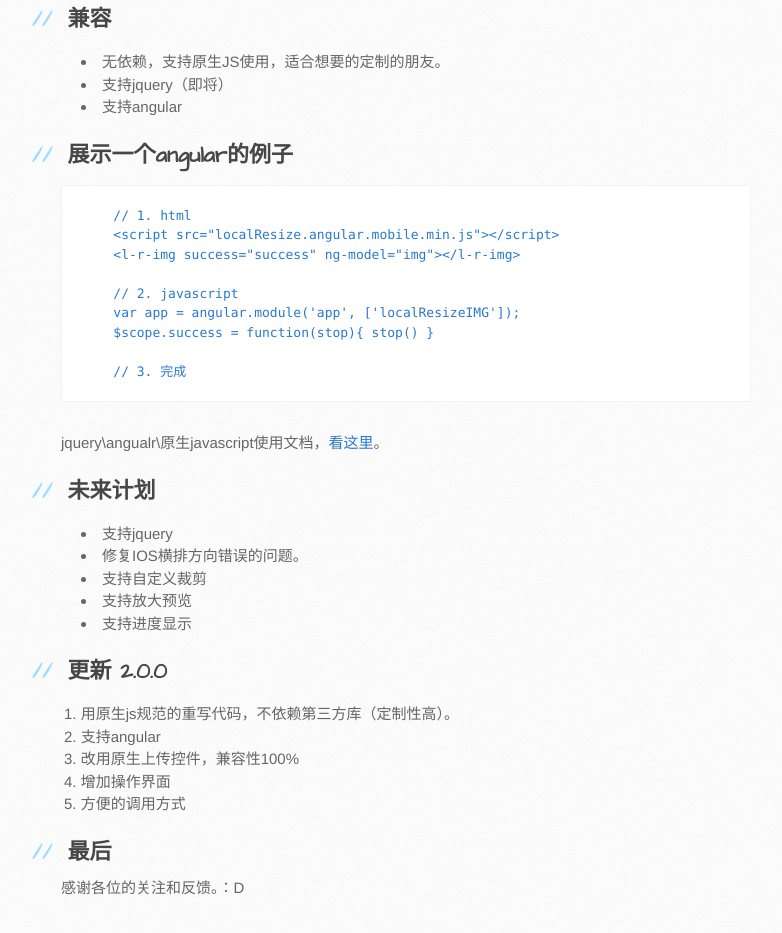
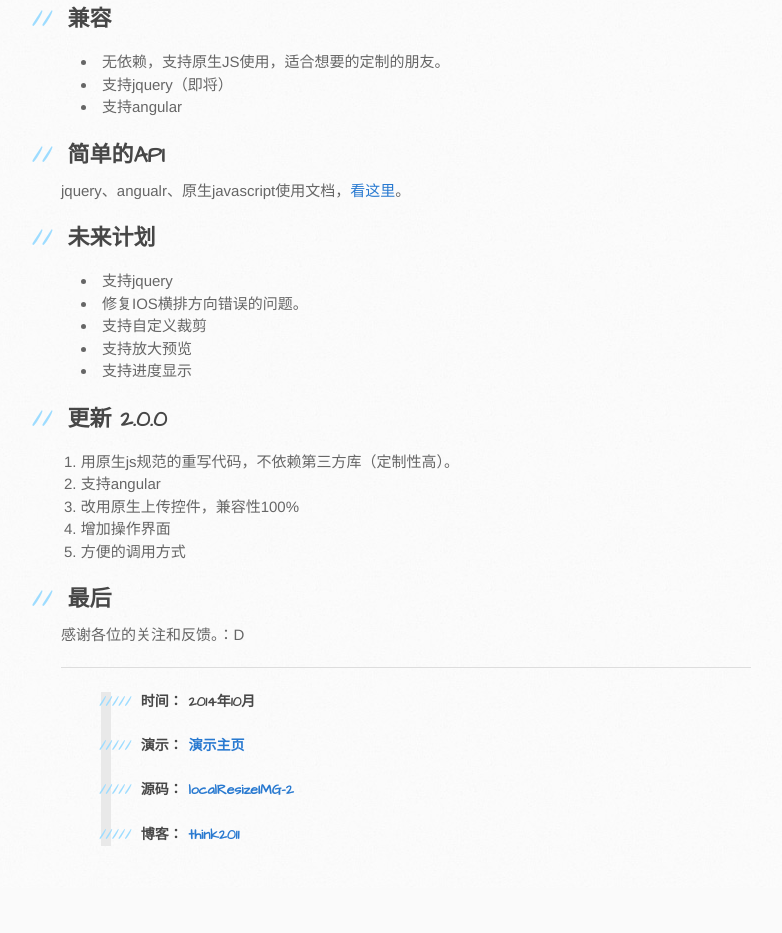
Before and after one commit to tanzhihang/localResizeIMG-2, a plain HTML site: page index.html in a window 1280 px wide. Shown: the part 936-1869 px from the top of the page, without its empty margins (109-891 px from the left). After the commit the page ends 1824 px from the top, so only its background shows below. Drawn offline with Linux system fonts and the light colour scheme.

```diff
--- a/index.html
+++ b/index.html
@@ -63,20 +63,9 @@
 </ul>
 
 <h2>
-<a name="%E5%B1%95%E7%A4%BA%E4%B8%80%E4%B8%AAangular%E7%9A%84%E4%BE%8B%E5%AD%90" class="anchor" href="#%E5%B1%95%E7%A4%BA%E4%B8%80%E4%B8%AAangular%E7%9A%84%E4%BE%8B%E5%AD%90"><span class="octicon octicon-link"></span></a>展示一个angular的例子</h2>
+<a name="%E7%AE%80%E5%8D%95%E7%9A%84api" class="anchor" href="#%E7%AE%80%E5%8D%95%E7%9A%84api"><span class="octicon octicon-link"></span></a>简单的API</h2>
 
-<pre><code>    // 1. html
-    &lt;script src="localResize.angular.mobile.min.js"&gt;&lt;/script&gt;
-    &lt;l-r-img success="success" ng-model="img"&gt;&lt;/l-r-img&gt;
-
-    // 2. javascript
-    var app = angular.module('app', ['localResizeIMG']);
-    $scope.success = function(stop){ stop() }
-
-    // 3. 完成
-</code></pre>
-
-<p>jquery\angualr\原生javascript使用文档，<a href="https://github.com/think2011/localResizeIMG-2/wiki">看这里</a>。</p>
+<p>jquery、angualr、原生javascript使用文档，<a href="https://github.com/think2011/localResizeIMG-2/wiki">看这里</a>。</p>
 
 <h2>
 <a name="%E6%9C%AA%E6%9D%A5%E8%AE%A1%E5%88%92" class="anchor" href="#%E6%9C%AA%E6%9D%A5%E8%AE%A1%E5%88%92"><span class="octicon octicon-link"></span></a>未来计划</h2>
@@ -104,6 +93,25 @@
 <a name="%E6%9C%80%E5%90%8E" class="anchor" href="#%E6%9C%80%E5%90%8E"><span class="octicon octicon-link"></span></a>最后</h2>
 
 <p>感谢各位的关注和反馈。：D</p>
+
+<hr>
+
+<blockquote>
+<h5>
+<a name="%E6%97%B6%E9%97%B4-2014%E5%B9%B410%E6%9C%88" class="anchor" href="#%E6%97%B6%E9%97%B4-2014%E5%B9%B410%E6%9C%88"><span class="octicon octicon-link"></span></a>时间： 2014年10月</h5>
+
+<h5>
+<a name="%E6%BC%94%E7%A4%BA-%E6%BC%94%E7%A4%BA%E4%B8%BB%E9%A1%B5" class="anchor" href="#%E6%BC%94%E7%A4%BA-%E6%BC%94%E7%A4%BA%E4%B8%BB%E9%A1%B5"><span class="octicon octicon-link"></span></a>演示： <a href="http://think2011.github.io/localResizeIMG-2/">演示主页</a>
+</h5>
+
+<h5>
+<a name="%E6%BA%90%E7%A0%81-localresizeimg-2" class="anchor" href="#%E6%BA%90%E7%A0%81-localresizeimg-2"><span class="octicon octicon-link"></span></a>源码： <a href="https://github.com/think2011/localResizeIMG-2">localResizeIMG-2</a>
+</h5>
+
+<h5>
+<a name="%E5%8D%9A%E5%AE%A2-think2011" class="anchor" href="#%E5%8D%9A%E5%AE%A2-think2011"><span class="octicon octicon-link"></span></a>博客： <a href="http://think2011.github.io">think2011</a>
+</h5>
+</blockquote>
         </section>
 
         <aside id="sidebar">
```
Also changed, not shown: params.json (+1 -1 lines).
